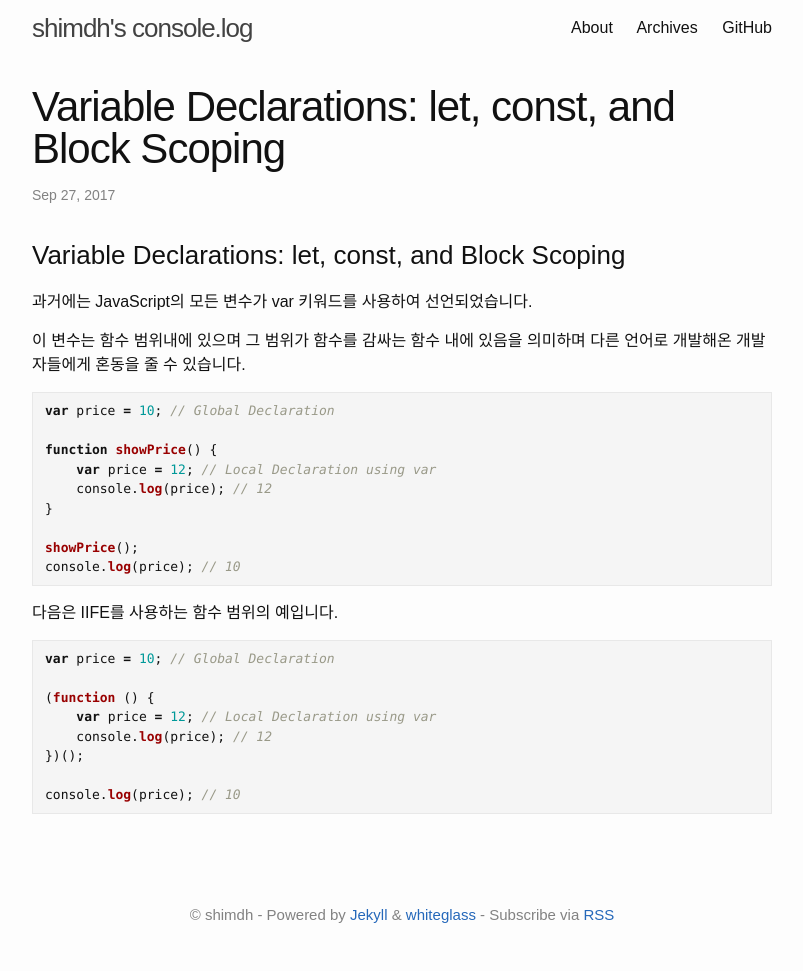
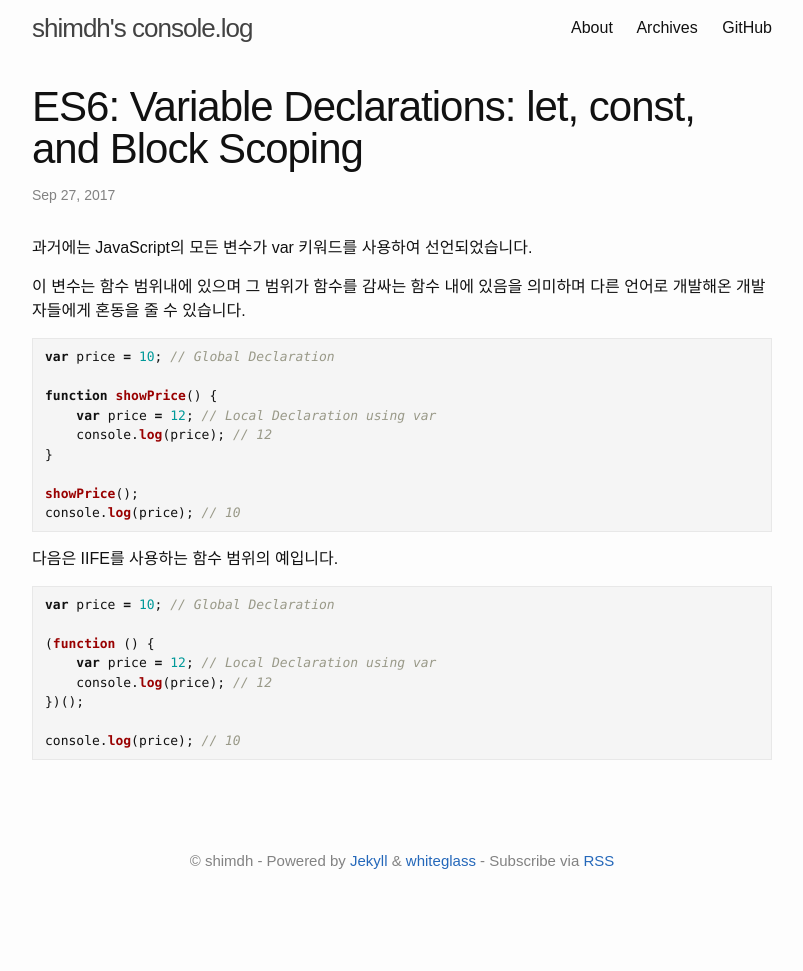
Before and after one commit to yous/whiteglass, a Jekyll site: the page built from _posts/2017-09-27-es6-variable-declarations.md, in a window 1280 px wide. Shown: the whole page, without its empty margins (238-1041 px from the left). Built offline with Jekyll 4.4.1, drawn with Linux system fonts in a browser that asks for light colours; after the commit the page ends 917 px from its top, so only the background shows below that.

Commit message:
title 적용

```diff
--- a/_posts/2017-09-27-es6-variable-declarations.md
+++ b/_posts/2017-09-27-es6-variable-declarations.md
@@ -1,9 +1,9 @@
 ---
 layout: post
-title: "Variable Declarations: let, const, and Block Scoping"
+title: "ES6: Variable Declarations: let, const, and Block Scoping"
 ---
 
-### Variable Declarations: let, const, and Block Scoping
+<!-- ### Variable Declarations: let, const, and Block Scoping -->
 
 <!-- In the past, all variables in JavaScript were declared using the keyword var. -->
 과거에는 JavaScript의 모든 변수가 var 키워드를 사용하여 선언되었습니다.
```
Also changed, not shown: _posts/2017-09-28-es6-block-scoping-with-let-and-const.md (+2 -1 lines).
